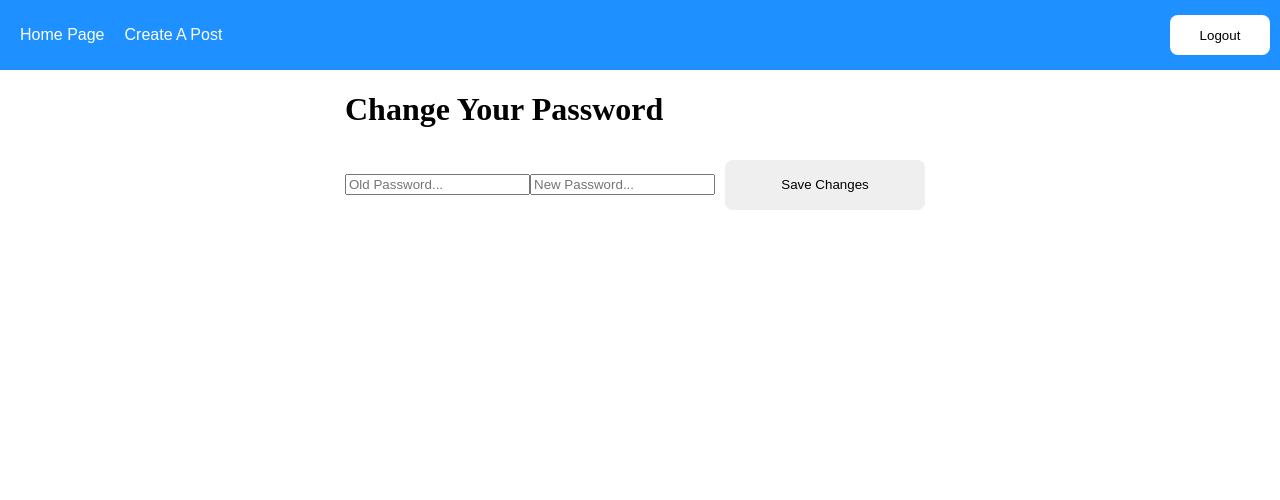
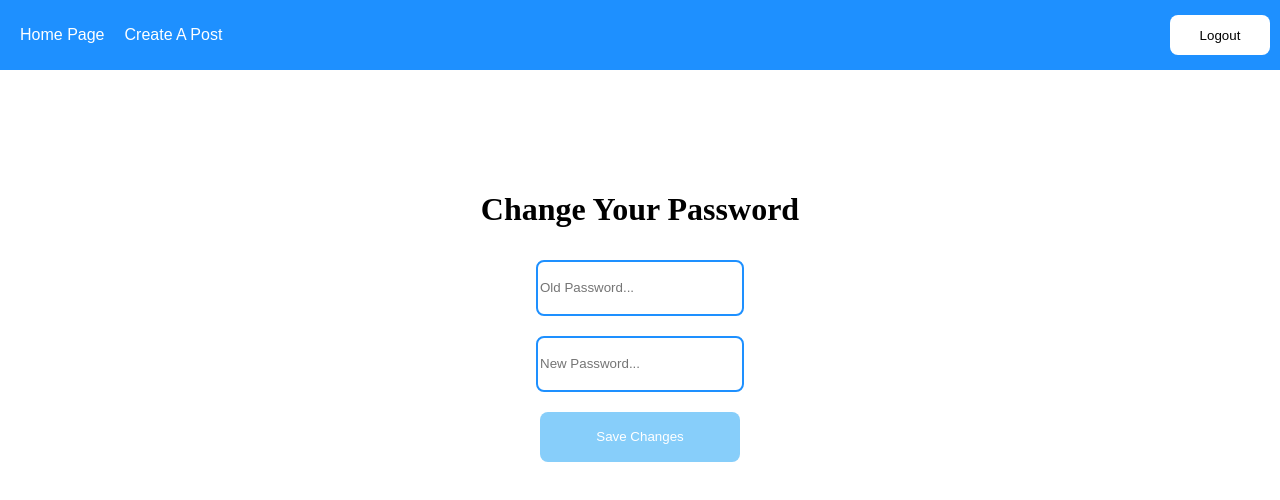
Before and after one commit to Andrlb2k1/Social_media, a React (Create React App) app in the folder client/: page /profile/1 in a window 1280 px wide. Both pictures are taken after a click on the button "Change My Password". Shown: the top 500 px of the page. Built offline with nearby package versions, Linux system fonts and the light colour scheme; no server answers.

Commit message:
final styles

```diff
--- a/client/src/App.css
+++ b/client/src/App.css
@@ -263,21 +263,6 @@ button {
   margin-top: 20px;
 }
 
-.listOfComments .comment button, #individual button {
-  margin-top: 10px;
-  width: 100px;
-  height: 40px;
-  cursor: pointer;
-  background-color: lightgray;
-  color: white;
-}
-
-.listOfComments .comment button:hover, #individual button:hover {
-  background-color: white;
-  border: 1px solid gray;
-  color: black;
-}
-
 #individual {
   height: 500px;
   width: 600px;
@@ -292,9 +277,9 @@ button {
   font-size: 25px;
 }
 
-/* LOGIN */
+/* LOGIN AND CHANGE PASSWORD */
 
-.loginContainer {
+.loginContainer, .changePasswordContainer {
   display: flex;
   align-items: center;
   flex-direction: column;
@@ -304,7 +289,7 @@ button {
 }
 
 .loginContainer input,
-button {
+button, .changePasswordContainer input, button {
   width: 200px;
   height: 50px;
   border-radius: 8px;
@@ -312,17 +297,17 @@ button {
   margin: 10px;
 }
 
-.loginContainer button {
+.loginContainer button, .changePasswordContainer button {
   background-color: lightskyblue;
   color: white;
   cursor: pointer;
 }
 
-.loginContainer button:hover {
+.loginContainer button:hover, .changePasswordContainer button:hover {
   background-color: dodgerblue;
 }
 
-.loginContainer input {
+.loginContainer input, .changePasswordContainer input {
   border: 2px solid dodgerblue;
 }
 
@@ -344,11 +329,34 @@ button {
 .basicInfo h1 {
   font-weight: lighter;
   font-size: 35px;
-  margin: 0;
   padding-top: 40px;
-
 }
 
 .basicInfo h1 b {
   font-weight: bold;
 }
+
+.basicInfo button {
+  display: flex;
+  justify-content: center;
+  align-items: center;
+  margin: auto;
+  width: 180px !important;
+}
+
+/* GRAY BUTTONS */
+
+.listOfComments .comment button, #individual button, .basicInfo button {
+  margin-top: 10px;
+  width: 100px;
+  height: 40px;
+  cursor: pointer;
+  background-color: lightgray;
+  color: white;
+}
+
+.listOfComments .comment button:hover, #individual button:hover, .basicInfo button:hover {
+  background-color: white;
+  border: 1px solid gray;
+  color: black;
+}
--- a/client/src/pages/ChangePassword.js
+++ b/client/src/pages/ChangePassword.js
@@ -25,7 +25,7 @@ function ChangePassword() {
     };
 
     return (
-        <div>
+        <div className="changePasswordContainer">
             <h1>Change Your Password</h1>
             <input type="password" placeholder="Old Password..." onChange={(event) => {
                 setOldPassword(event.target.value);
```
